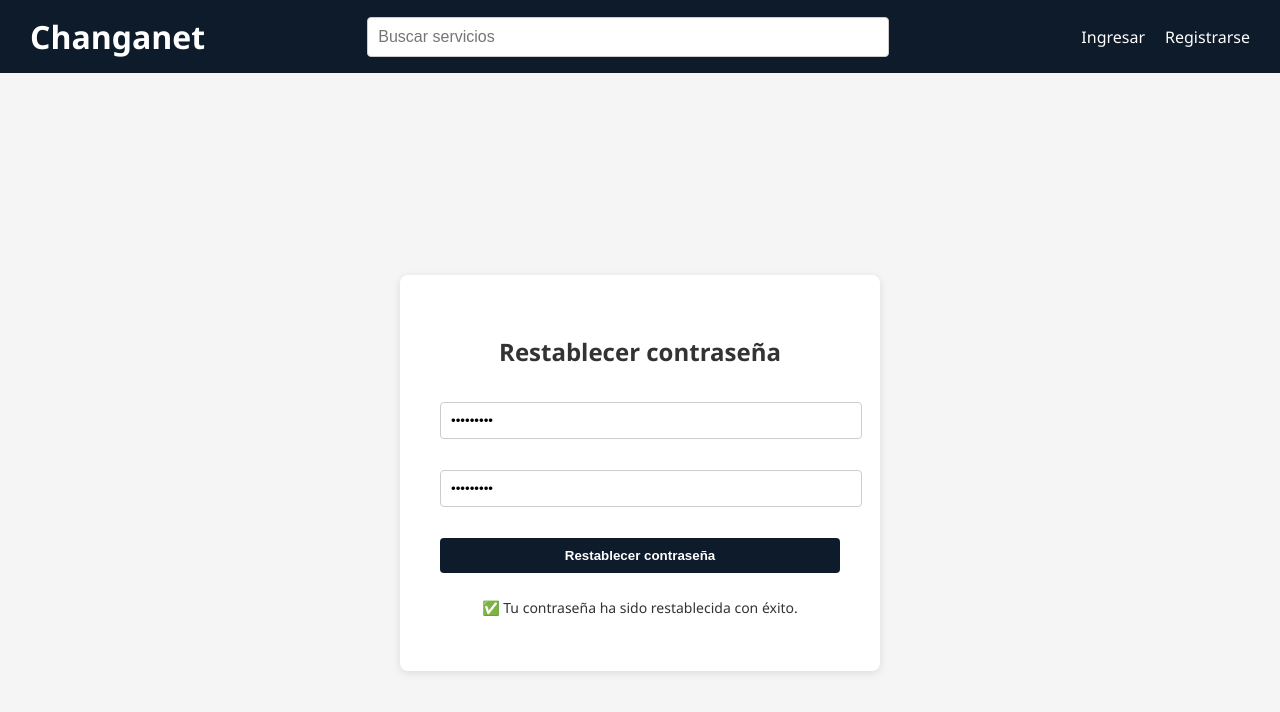
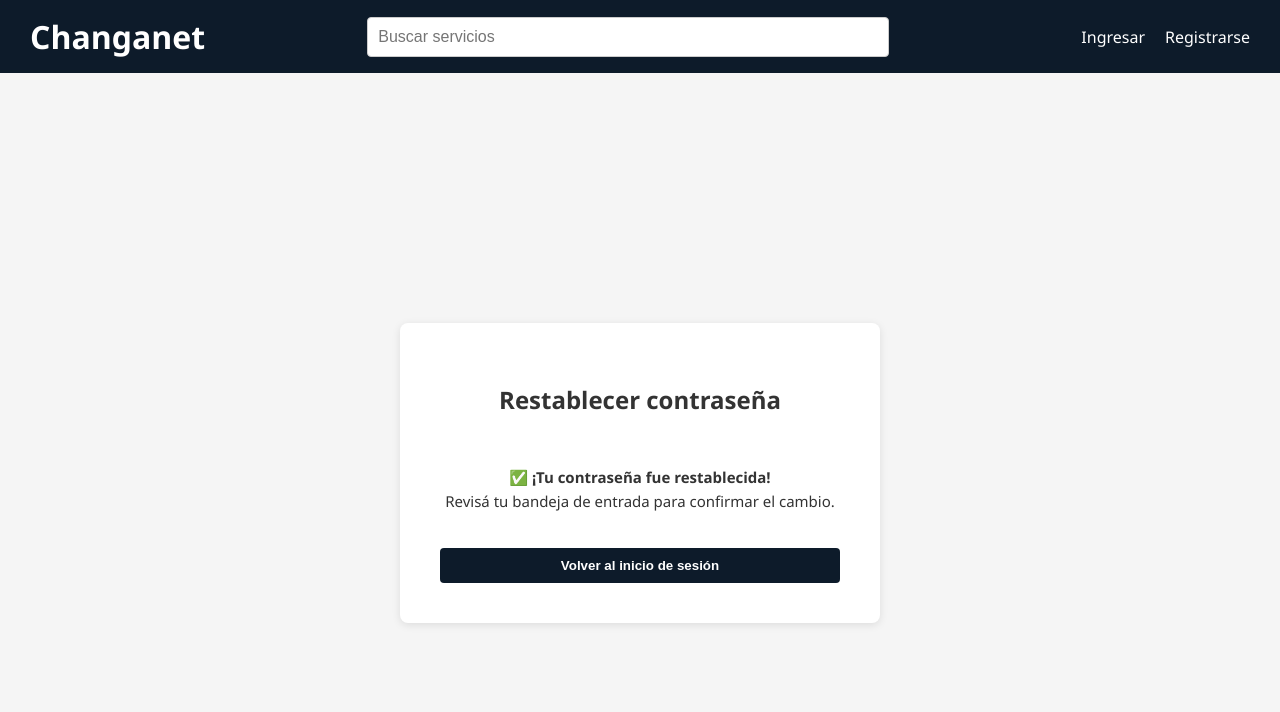
Before and after one commit to MarcosHerrera95/Proyecto-Changanet, a React (Vite) app: page /restablecer in a window 1280 px wide. Both pictures are taken after typing "Sample123", "Sample123" into the empty fields and a click on the button "Restablecer contraseña". Shown: the top 712 px of the page. Built offline with nearby package versions, Linux system fonts and the light colour scheme.

Commit message:
agregado mensaje de exito de reestablecer y boton volver al inicio

```diff
--- a/src/pages/Restablecer.jsx
+++ b/src/pages/Restablecer.jsx
@@ -1,20 +1,22 @@
 import { useState } from 'react';
+import { useNavigate } from 'react-router-dom';
 
 export default function Restablecer() {
   const [nueva, setNueva] = useState('');
   const [confirmacion, setConfirmacion] = useState('');
-  const [mensaje, setMensaje] = useState('');
+  const [exito, setExito] = useState(false);
+  const navigate = useNavigate();
 
   const handleSubmit = (e) => {
     e.preventDefault();
 
     if (nueva !== confirmacion) {
-      setMensaje('❌ Las contraseñas no coinciden.');
+      alert('❌ Las contraseñas no coinciden.');
       return;
     }
 
     // Simulación de restablecimiento exitoso
-    setMensaje('✅ Tu contraseña ha sido restablecida con éxito.');
+    setExito(true);
   };
 
   return (
@@ -41,6 +43,8 @@ export default function Restablecer() {
       >
         <h2 style={{ textAlign: 'center' }}>Restablecer contraseña</h2>
 
+        {!exito ? (
+          <>
             <input
               type="password"
               placeholder="Nueva contraseña"
@@ -81,11 +85,31 @@ export default function Restablecer() {
             >
               Restablecer contraseña
             </button>
+          </>
+        ) : (
+          <div style={{ textAlign: 'center' }}>
+            <p style={{ fontSize: '15px', lineHeight: '1.6' }}>
+              ✅ <strong>¡Tu contraseña fue restablecida!</strong><br />
+              Revisá tu bandeja de entrada para confirmar el cambio.
+            </p>
 
-        {mensaje && (
-          <p style={{ textAlign: 'center', marginTop: '10px', fontSize: '14px' }}>
-            {mensaje}
-          </p>
+            <button
+              type="button"
+              onClick={() => navigate('/login')}
+              style={{
+                marginTop: '20px',
+                padding: '10px 20px',
+                backgroundColor: '#0d1b2a',
+                color: 'white',
+                border: 'none',
+                borderRadius: '4px',
+                cursor: 'pointer',
+                fontWeight: 'bold'
+              }}
+            >
+              Volver al inicio de sesión
+            </button>
+          </div>
         )}
       </form>
     </div>
```
Lines whose indentation alone changed are shown as unchanged.
